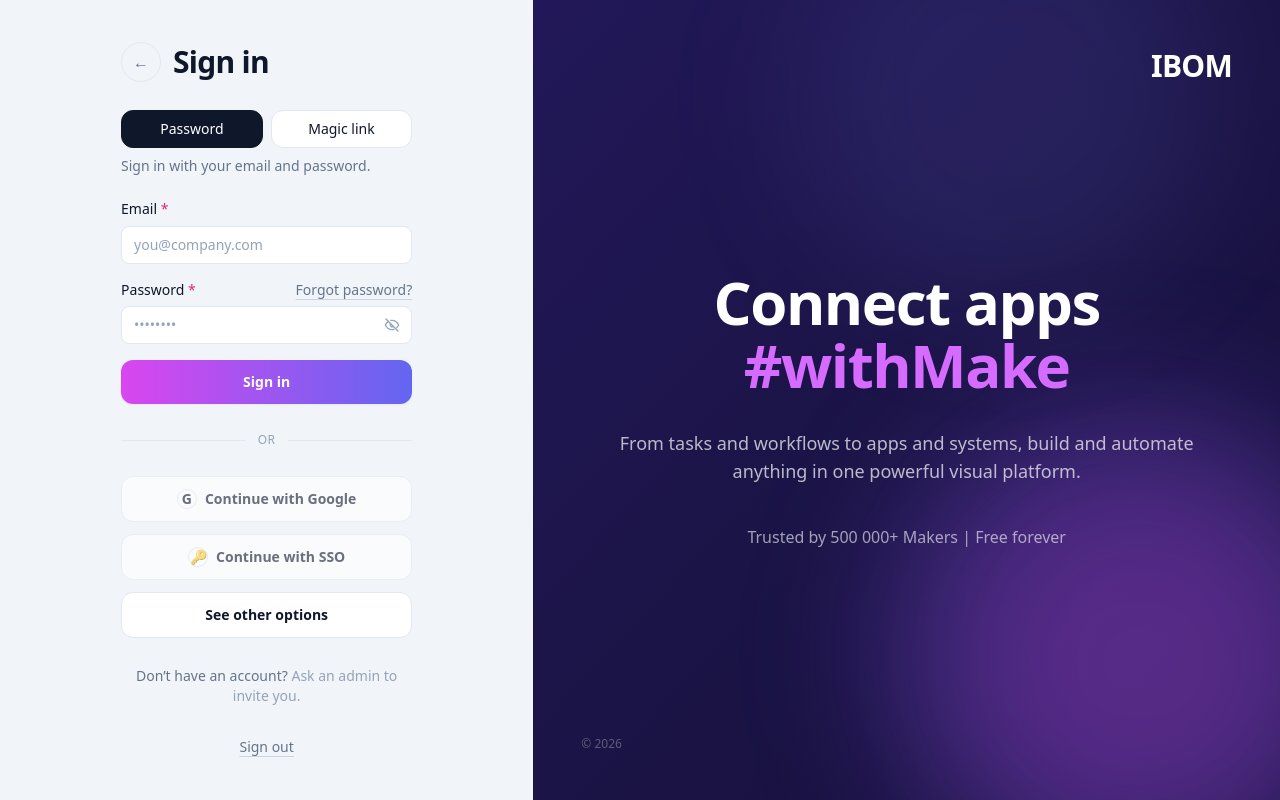
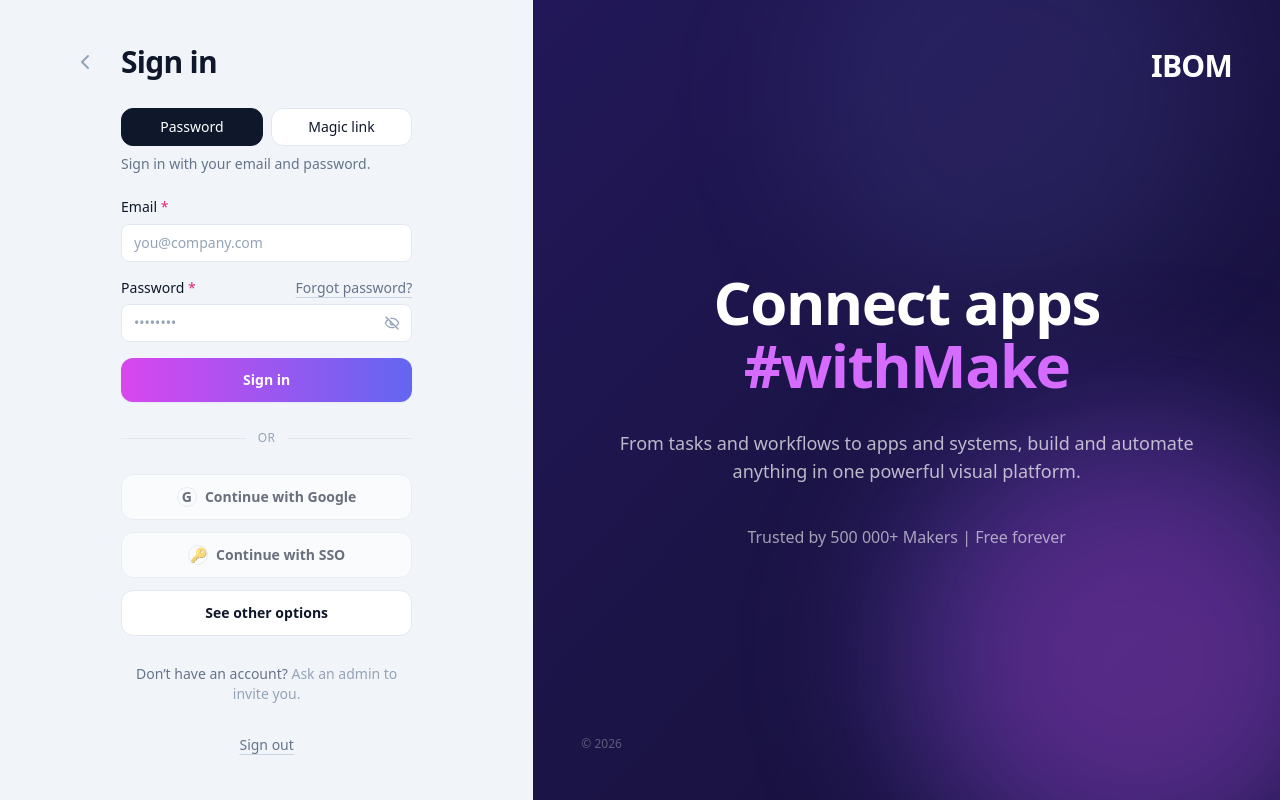
Before and after one commit to JonathanBowker/vite-react-do-app, a React (Vite) app: page /login in a window 1280 px wide. Built offline with nearby package versions, Linux system fonts and the light colour scheme; no server answers.

Commit message:
Position back arrow outside login form

```diff
--- a/src/pages/LoginPage.jsx
+++ b/src/pages/LoginPage.jsx
@@ -174,15 +174,25 @@ export default function LoginPage() {
       <div className="grid min-h-[100svh] w-full grid-cols-1 lg:grid-cols-12">
         <div className="flex items-center justify-center bg-slate-100 px-6 py-10 text-slate-900 lg:col-span-5">
           <div className="w-full max-w-md lg:w-3/5 lg:max-w-none">
-            <div className="mb-7 flex items-center gap-3">
+            <div className="relative mb-7">
               <Link
                 to={nextPath}
-                className="inline-flex h-10 w-10 items-center justify-center rounded-full border border-slate-200 text-slate-500 hover:bg-slate-50"
+                className="inline-flex h-10 w-10 items-center justify-center text-slate-400 hover:text-slate-600 lg:absolute lg:-left-14 lg:top-1/2 lg:-translate-y-1/2"
                 aria-label="Back"
               >
-                ←
+                <svg
+                  viewBox="0 0 24 24"
+                  fill="none"
+                  stroke="currentColor"
+                  strokeWidth="2"
+                  strokeLinecap="round"
+                  strokeLinejoin="round"
+                  className="h-6 w-6"
+                >
+                  <path d="M15 18l-6-6 6-6" />
+                </svg>
               </Link>
-              <h1 className="text-3xl font-semibold tracking-tight">Sign in</h1>
+              <h1 className="text-3xl font-semibold tracking-tight text-slate-900">Sign in</h1>
             </div>
 
             <div className="space-y-5">
@@ -412,7 +422,7 @@ export default function LoginPage() {
 
             <div className="flex flex-1 items-center justify-center">
               <div className="max-w-2xl text-center">
-                <div className="text-6xl font-semibold leading-[1.05] tracking-tight">
+                <div className="text-6xl font-bold leading-[1.05] tracking-tight">
                   Connect apps
                   <br />
                   <span className="text-[#d66bff]">#withMake</span>
```
